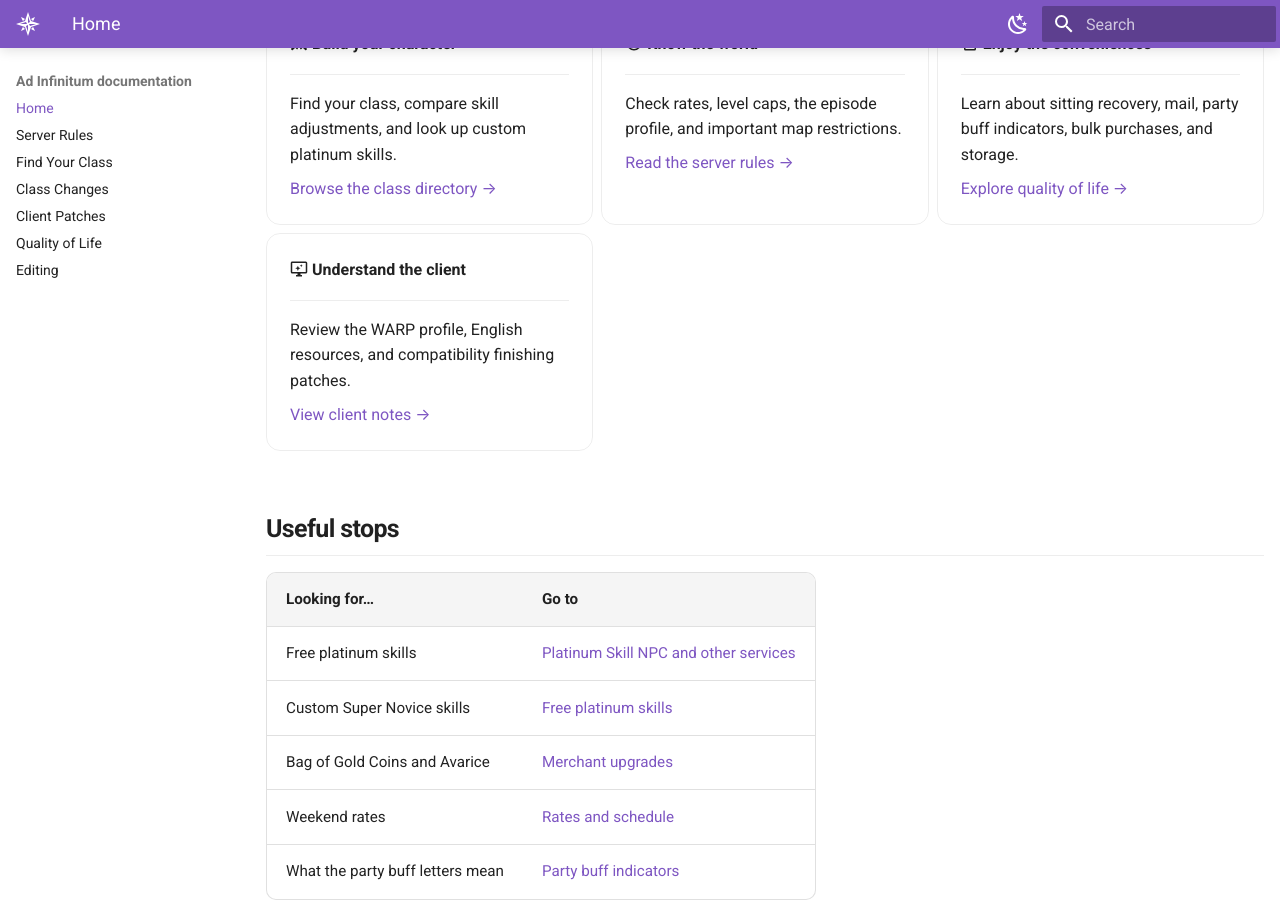
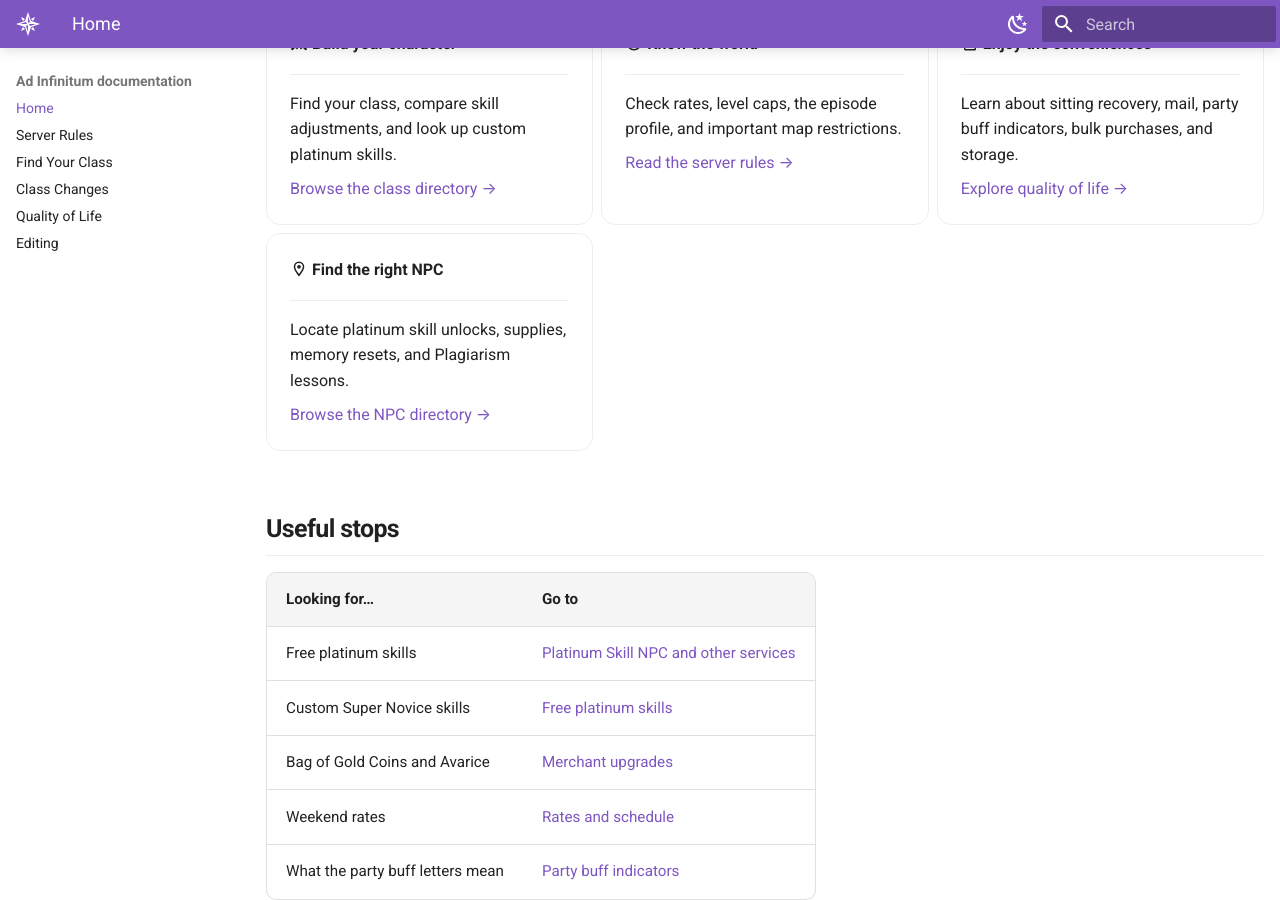
Before and after one commit to astr1dx/ROProjectDoc, an MkDocs documentation site: the page built from docs/index.md, in a window 1280 px wide and 900 px high, scrolled down 869 px. Built offline with MkDocs 1.6.1 and Material for MkDocs 9.7.7, drawn with Linux system fonts in a browser that asks for light colours; comment, search, counter and statistics services are not loaded.

Commit message:
Exclude client patch notes from published documentation

```diff
--- a/docs/index.md
+++ b/docs/index.md
@@ -53,13 +53,13 @@ Your guide to our Classic Pre-Renewal server: class adjustments, everyday conven
 
     [Explore quality of life &rarr;](quality-of-life.md)
 
--   :material-monitor-shimmer: **Understand the client**
+-   :material-map-marker-outline: **Find the right NPC**
 
     ---
 
-    Review the WARP profile, English resources, and compatibility finishing patches.
+    Locate platinum skill unlocks, supplies, memory resets, and Plagiarism lessons.
 
-    [View client notes &rarr;](client-patches.md)
+    [Browse the NPC directory &rarr;](class-changes.md#related-npc-directory)
 
 </div>
 
--- a/mkdocs.yml
+++ b/mkdocs.yml
@@ -4,6 +4,8 @@ site_url: https://astr1dx.github.io/ROProjectDoc/
 repo_url: https://github.com/astr1dx/ROProjectDoc
 repo_name: astr1dx/ROProjectDoc
 edit_uri: edit/main/docs/
+exclude_docs: |
+  client-patches.md
 validation:
   links:
     anchors: warn
@@ -44,7 +46,6 @@ nav:
   - Server Rules: server-rules.md
   - Find Your Class: classes.md
   - Class Changes: class-changes.md
-  - Client Patches: client-patches.md
   - Quality of Life: quality-of-life.md
   - Editing: editing.md
 
```
Also changed, not shown: docs/class-changes.md (+1 -1 lines), docs/quality-of-life.md (+0 -2 lines).
